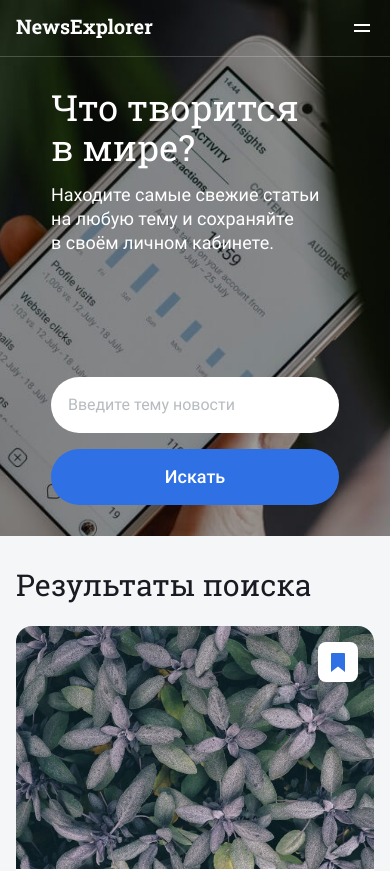
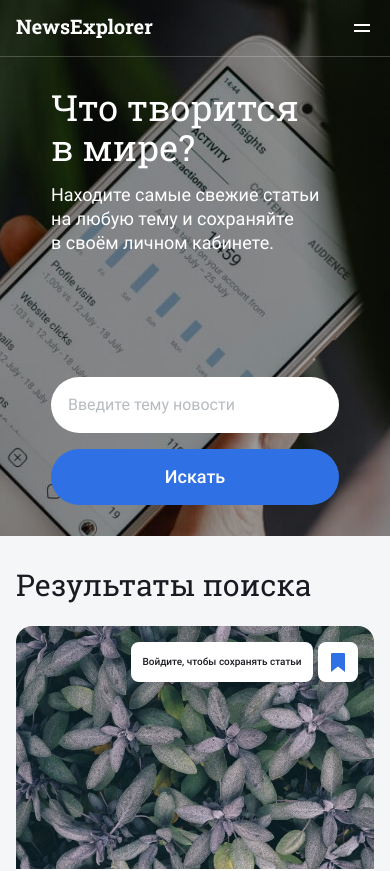
Before and after one commit to Vooooodoo/news-explorer-frontend, a React (Create React App) app: page / in a window 390 px wide. Shown: the top 871 px of the page. Built offline with nearby package versions, Linux system fonts and the light colour scheme.

Commit message:
feat: реализовать секцию с новостными карточками

```diff
--- a/src/components/NewsCard/NewsCard.css
+++ b/src/components/NewsCard/NewsCard.css
@@ -45,6 +45,32 @@
 
 .news-card__save-btn_state_marked {
   background-image: url(../../images/news-card__save-btn_state_marked.svg);
+}
+
+.news-card__popup {
+  position: absolute;
+  top: 24px;
+  right: 69px;
+  width: 182px;
+  height: 40px;
+  background-color: white;
+  border-radius: 8px;
+  font-weight: 500;
+  font-size: 10px;
+  line-height: 12px;
+  text-align: center;
+  justify-content: center;
+  align-items: center;
+  box-sizing: border-box;
+  padding: 0 10px;
+}
+
+.news-card__popup_hidden {
+  display: none;
+}
+
+.news-card__popup_shown {
+  display: flex;
 }
 
 .news-card__container {
@@ -96,6 +122,16 @@
     height: calc(272 / 400 * (100vw - 240px) / 3);
   }
 
+  .news-card__save-btn {
+    top: 16px;
+    right: 16px;
+  }
+
+  .news-card__popup {
+    top: 16px;
+    right: 61px;
+  }
+
   .news-card__title {
     font-size: 22px;
     line-height: 24px;
@@ -106,11 +142,6 @@
     padding: 16px;
     height: 238px;
   }
-
-  .news-card__save-btn {
-    top: 16px;
-    right: 16px;
-  }
 }
 
 @media all and (max-width: 1023px) {
@@ -119,9 +150,25 @@
   }
 }
 
+@media all and (max-width: 879px) {
+  .news-card__popup {
+    width: 110px;
+  }
+}
+
 @media all and (max-width: 767px) {
   .news-card__photo {
     height: calc(272 / 400 * (100vw - 88px) / 2);
+  }
+
+  .news-card__popup {
+    width: 182px;
+  }
+}
+
+@media all and (max-width: 609px) {
+  .news-card__popup {
+    width: 110px;
   }
 }
 
@@ -130,6 +177,10 @@
     height: calc(272 / 400 * (100vw - 32px));
   }
 
+  .news-card__popup {
+    width: 182px;
+  }
+
   .news-card__container {
     height: 217px;
   }
--- a/src/components/NewsCard/NewsCard.js
+++ b/src/components/NewsCard/NewsCard.js
@@ -6,6 +6,7 @@ function NewsCard(props) {
     <li className="news-card tap-highlight">
       <img className="news-card__photo" src={props.photo} alt={`${props.title}.`} />
       <button className={props.btnClass} type="button" aria-label={props.ariaLabel} onClick={props.onClick}></button>
+      <span className="news-card__popup news-card__popup_hidden news-card__popup_shown">Войдите, чтобы сохранять статьи</span>
       <div className="news-card__container">
         <p className="news-card__date">{props.date}</p>
         <h2 className="news-card__title">{props.title}</h2>
```
